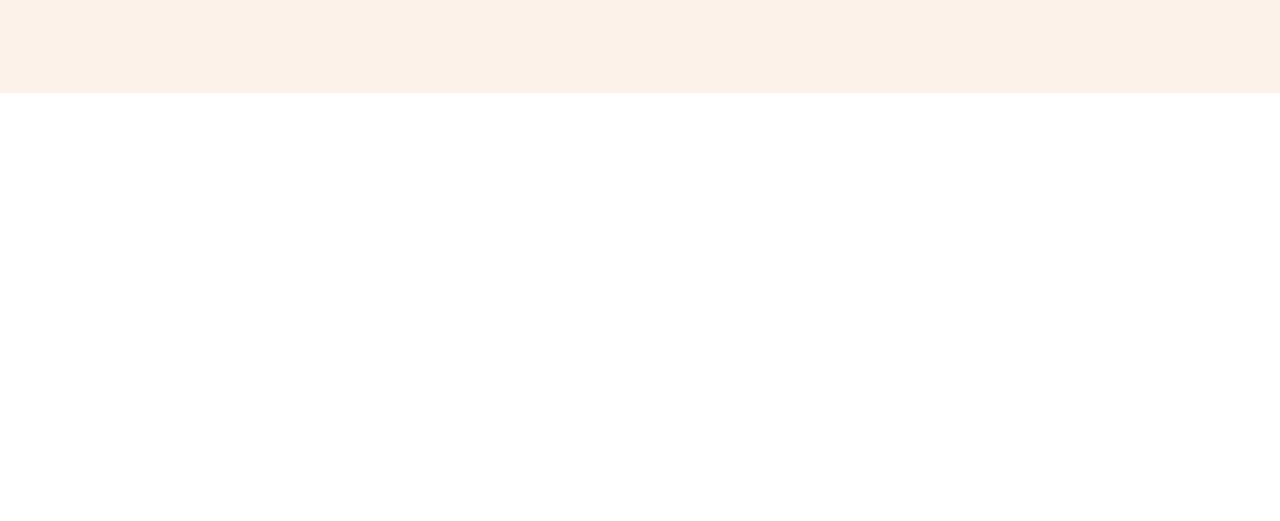
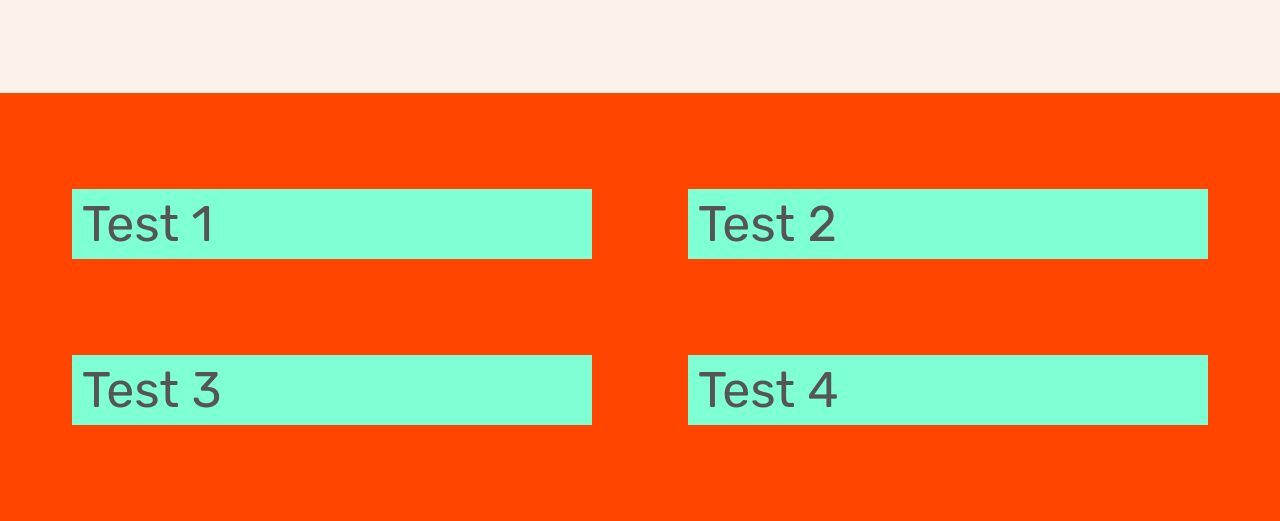
Before and after one commit to DafyYasenova/Udemy, a plain HTML site: page Build Responsive Real-World Websites with HTML and CSS/starter/07-Omnifood-Desktop/index.html in a window 1280 px wide. Shown: the part 675-1196 px from the top of the page. Before the commit the page ends 800 px from the top, so only its background shows below. Drawn offline with Linux system fonts and the light colour scheme.

Commit message:
setting up a reusable grid

```diff
--- a/Build Responsive Real-World Websites with HTML and CSS/starter/07-Omnifood-Desktop/css/style.css
+++ b/Build Responsive Real-World Websites with HTML and CSS/starter/07-Omnifood-Desktop/css/style.css
@@ -19,6 +19,26 @@ body {
 }
 
 /* General reusable components */
+.container {
+    max-width: 120rem;
+    padding: 0 3.2rem;
+    margin: 0 auto;
+}
+
+.grid {
+    display: grid;
+    gap: 9.6rem;
+}
+
+.grid-2-cols {
+    grid-template-columns: repeat(2, 1fr);
+
+}
+
+.grid-3-cols {
+    grid-template-columns: repeat(3, 1fr);
+
+}
 
 .heading-primary {
     font-size: 5.2rem;
@@ -134,6 +154,7 @@ body {
     padding: 4.8rem 0 9.6rem 0;
 }
 
+
 .hero {
     max-width: 130rem;
     margin: 0 auto;
@@ -187,3 +208,18 @@ body {
     color: #cf711f;
     font-weight: 700;
 }
+
+
+/* Section How */
+
+.section-how {
+    padding: 9.6rem 0;
+    background-color: orangered;
+
+}
+
+.section-how div div {
+    padding: 10px;
+    font-size: 50px;
+    background-color: aquamarine;
+}
--- a/Build Responsive Real-World Websites with HTML and CSS/starter/07-Omnifood-Desktop/index.html
+++ b/Build Responsive Real-World Websites with HTML and CSS/starter/07-Omnifood-Desktop/index.html
@@ -55,6 +55,16 @@
                 </div>
             </div>
         </section>
+
+        <section class="section-how">
+            <div class="container grid grid-2-cols">
+                <div>Test 1</div>
+                <div>Test 2</div>
+                <div>Test 3</div>
+                <div>Test 4</div>
+            </div>
+        </section>
+
     </main>
 
 </body>
```
